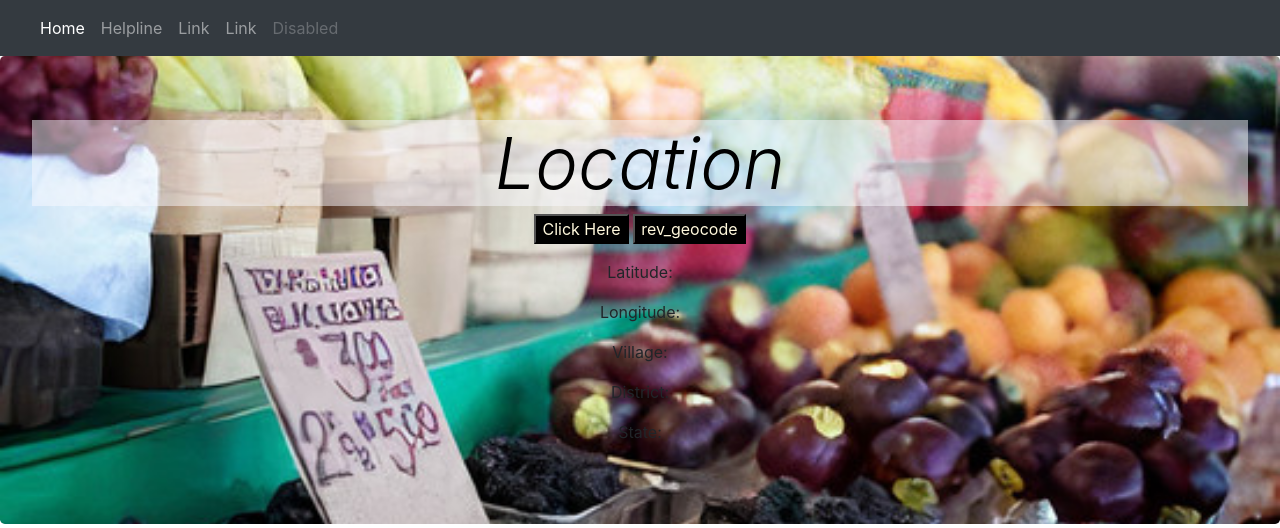
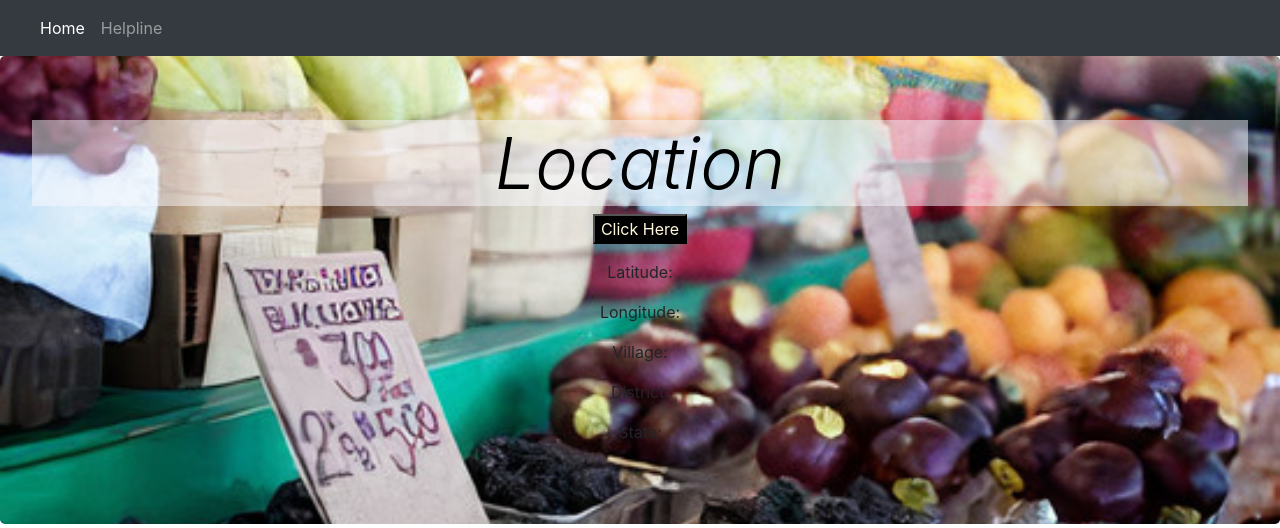
Before and after one commit to rdassi/Gov-Tech-Hackathon, a Flask app: template templates/index.html in a window 1280 px wide. Shown: the top 528 px of the page. Run offline with Flask 2, Linux system fonts and the light colour scheme; the template is opened without the code that fills it, so the values that code supplies are empty; parts of the project's set-up code (start-up, migrations or seed data) failed here and were passed over; some libraries are stand-ins or nearby versions.

Commit message:
Update index.html

```diff
--- a/templates/index.html
+++ b/templates/index.html
@@ -37,17 +37,7 @@
                     <a class="nav-link" href="https://icar.org.in/node/4059">Helpline</a>
                 </li>
 
-                <li class="nav-item">
-                    <a class="nav-link" href="#">Link</a>
-                </li>
 
-                <li class="nav-item">
-                    <a class="nav-link" href="#">Link</a>
-                </li>
-
-                <li class="nav-item">
-                    <a class="nav-link disabled" href="#">Disabled</a>
-                </li>
             </ul>
         </div>
     </nav>
@@ -56,8 +46,7 @@
         <h1 class="display-3">Location</h1>
 
         <button onclick="getLocation()">Click Here</button>
-        <button onclick="rev_geocode();">rev_geocode</button>
-    <p id="demo"></p>
+            <p id="demo"></p>
 
     <script>
         function jsonp(url, callback) {
```
